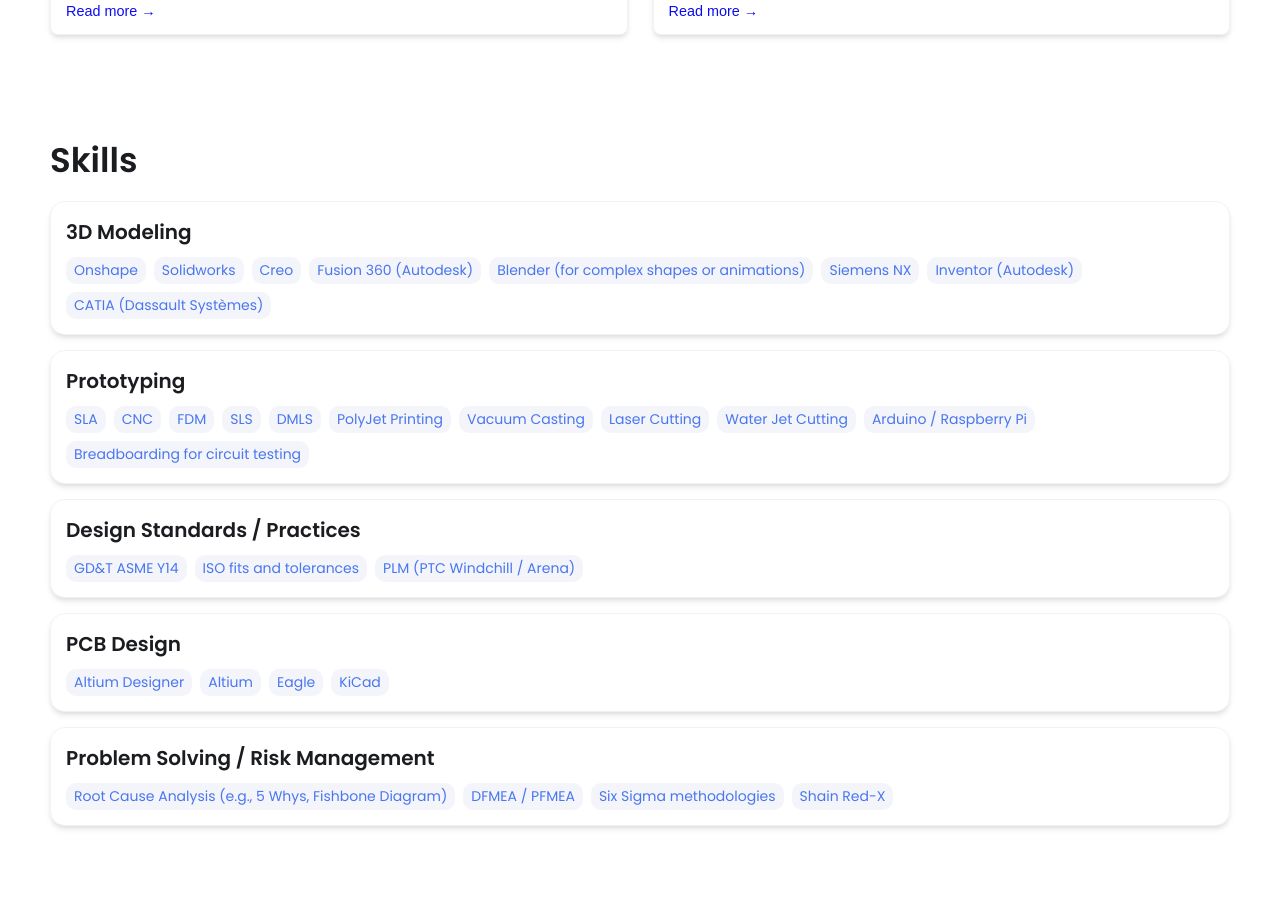
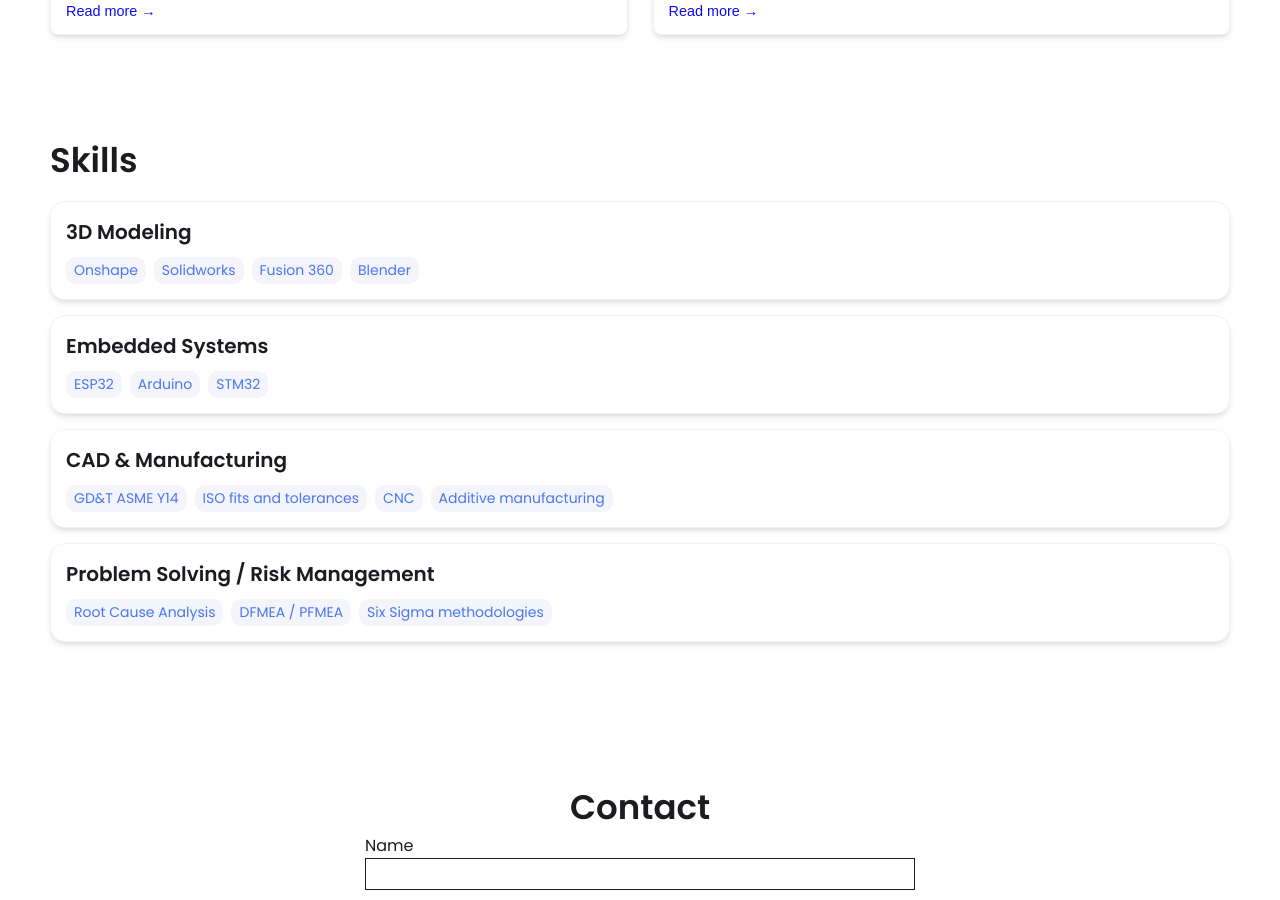
Before and after one commit to AfzalAfaqui/Afzal-Afaqui-Portfolio, a Jekyll site: the page built from index.html, in a window 1280 px wide and 900 px high, scrolled down 1491 px. Built offline with Jekyll 4.4.1, drawn with Linux system fonts in a browser that asks for light colours; some of the changed text lies outside the part shown.

Commit message:
Update _config.yml

```diff
--- a/_config.yml
+++ b/_config.yml
@@ -7,33 +7,32 @@
 
 # Main Page Setup
 
-title: John Doe's Portfolio # This is what shows up in the tab of the browser
+title: Afzal Afaqui
 
 
 
 # Hero Section
-name: John Doe
-headline: headline message
+name: Afzal Afaqui
+headline: Mechatronics Engineering Student
 description: >- # dont remove this line. this will ignore all new lines until the next section
-  Write an awesome intro and discuss your highlights and qualification. You can edit this
-  line in _config.yml. It will appear in your document head meta (for
-  Google search results) and in your feed.xml site description.
+  Forth year Mechatronics Engineer studying at TMU with interests in robotics,
+  embedded systems, CAD design, automation, control systems, and astrophotography.
 
 # Place your profile image in /assets/images/profile-image/folder and edit the file name
-profile_image: ./assets/images/profile-image/avatar.jpeg
+profile_image: assets/images/profile-image/Afzal Portrait 3.3.jpg
 
 
 # Link your resume
 # You can place your resume in assets/resume/{resume.pdf or add external link such as pdf saved in google drive
-resume-url: https://drive.google.com/file/d/13Z3duVzh-gguPU5r03oJVEE6rV9rd3DS/view?usp=sharing # or /assets/resume/resume.pdf
+resume-url: https://drive.google.com/file/d/1Ee0wTxLDqwNxcZxlYqTkDn8X7MvCHNlg/view?usp=sharing # or /assets/resume/resume.pdf
 
 
 # Set up external links - this will show up as small icons next to your name.
 
 external-links:    # input only your own url slug. The icons with missing entries will not appear.
-  linkedin: test    # https://www.linkedin.com/in/{your url slug}
-  github: leea12    # https://github.com/{your url slug}
-  stackoverflow: test      # https://stackoverflow.com/users/{your url slug}
+  linkedin:  linkedin.com/in/afzal-afaqui # https://www.linkedin.com/in/{your url slug}
+  github:    # https://github.com/{your url slug}
+  stackoverflow:      # https://stackoverflow.com/users/{your url slug}
   medium:            # https://medium.com/@{your url slug}
   x-twitter:   # https://x.com/{your url slug}
   threads:            # https://threads.net/@{your url slug}
@@ -49,42 +48,24 @@ skills:
     tools:
     - Onshape
     - Solidworks
-    - Creo
-    - Fusion 360 (Autodesk)
-    - Blender (for complex shapes or animations)
-    - Siemens NX
-    - Inventor (Autodesk)
-    - CATIA (Dassault Systèmes)
-  - category: Prototyping
+    - Fusion 360
+    - Blender
+  - category: Embedded Systems
     tools:
-    - SLA
-    - CNC
-    - FDM
-    - SLS
-    - DMLS
-    - PolyJet Printing
-    - Vacuum Casting
-    - Laser Cutting
-    - Water Jet Cutting
-    - Arduino / Raspberry Pi
-    - Breadboarding for circuit testing
-  - category: Design Standards / Practices
+    - ESP32
+    - Arduino
+    - STM32
+  - category: CAD & Manufacturing
     tools:
     - GD&T ASME Y14
     - ISO fits and tolerances
-    - PLM (PTC Windchill / Arena)
-  - category: PCB Design
-    tools:
-    - Altium Designer
-    - Altium
-    - Eagle
-    - KiCad
+    - CNC
+    - Additive manufacturing
   - category: Problem Solving / Risk Management
     tools:
-    - Root Cause Analysis (e.g., 5 Whys, Fishbone Diagram)
+    - Root Cause Analysis
     - DFMEA / PFMEA
     - Six Sigma methodologies
-    - Shain Red-X
 
 
 # Contact Form Setup. Setup an account and copy over the key. When someone fills out the form, it will be received in your email.
```
